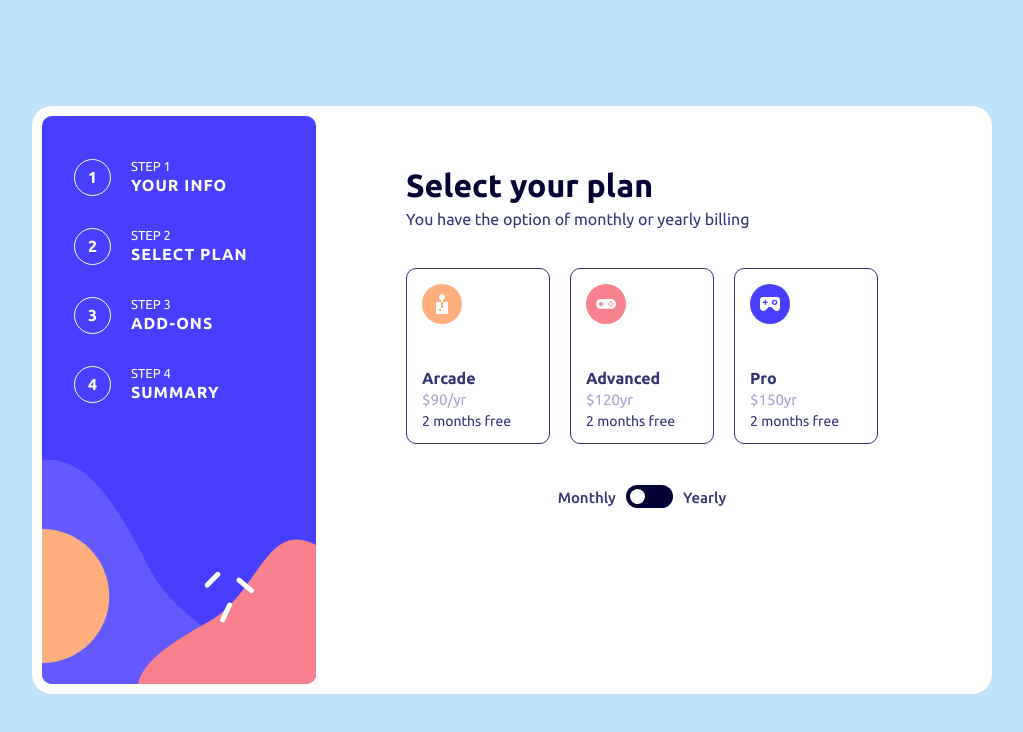
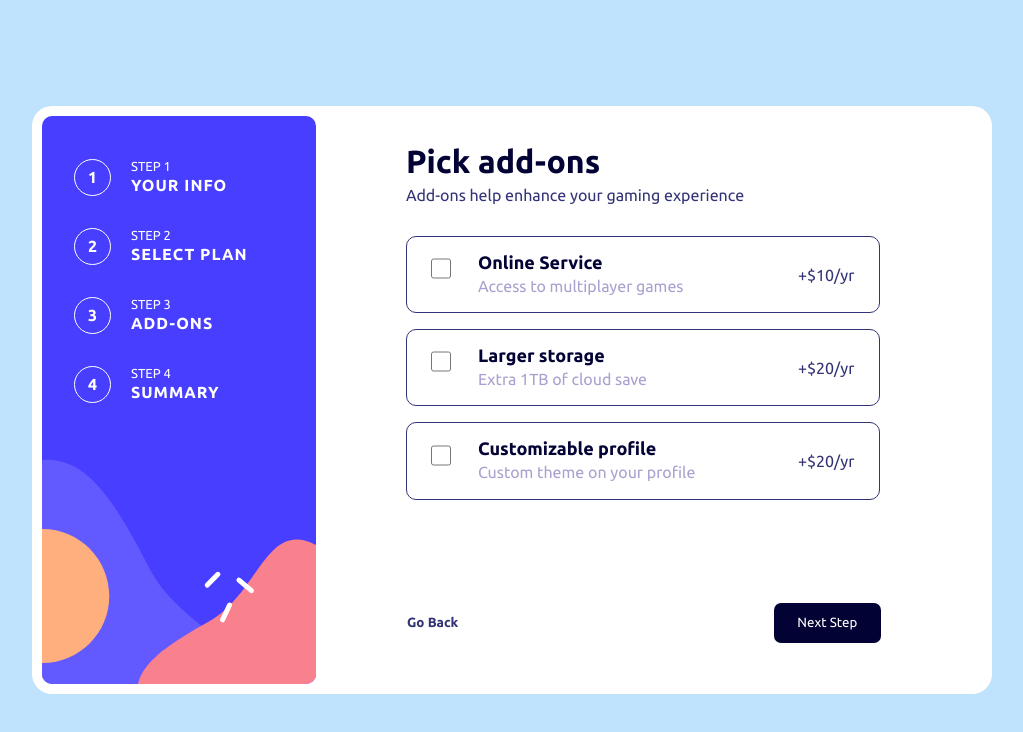
Before and after one commit to therealtmmy/multi-step-form, a React (Create React App) app: page / in a window 1280 px wide. Shown: the top 732 px of the page, without its empty margins (128-1151 px from the left). Built offline with nearby package versions, Linux system fonts and the light colour scheme.

Commit message:
Done builidng the select plan

```diff
--- a/src/App.js
+++ b/src/App.js
@@ -3,6 +3,7 @@ import Sidebar from "./Components/Sidebar";
 import Info from "./Components/NavContent/Info";
 import ThankYou from "./Components/NavContent/ThankYou";
 import SelectPlan from "./Components/NavContent/SelectPlan";
+import PickAddOns from "./Components/NavContent/PickAddOns";
 
 function App() {
   return (
@@ -11,7 +12,8 @@ function App() {
         <Sidebar />
         {/* <Info /> */}
         {/* <ThankYou /> */}
-        <SelectPlan />
+        {/* <SelectPlan /> */}
+        <PickAddOns />
       </div>
     </div>
   );
--- /dev/null
+++ b/src/Components/NavContent/PickAdd.css
@@ -0,0 +1,59 @@
+.AddOn {
+    margin-top: 1em;
+}
+
+.AddOn > :nth-child(2) {
+    color: rgb(51, 51, 119);
+    margin-bottom: 2em;
+}
+
+.Pick {
+    display: flex;
+    align-items: center;
+    gap: 4em;
+    width: 27em;
+    height: 2.2em;
+    border: 1px solid rgb(51, 51, 119);
+    padding: 20px;
+    border-radius: 10px;
+    margin-top: 16px;
+}
+
+
+
+
+.Service {
+    display: flex;
+    align-items: center;
+}
+
+.Service  > input {
+    width: 20px;
+color:  rgb(51, 51, 119);
+}
+
+.ServeBox {
+    margin-left: 1.5em;
+}
+
+.ServeBox > :first-child {
+    line-height: 10px;
+    color: rgb(2, 2, 53);
+    font-weight: 700;
+    font-size: 18px
+}
+
+.ServeBox > :last-child {
+    color:  rgb(171, 160, 207);
+    margin-top: -8px;
+    width: 16em;
+    font-size: 16px;
+}
+
+.Amount {
+    color:  rgb(51, 51, 119);
+}
+
+.Btn > :first-child {
+    font-weight: 600;
+}
--- /dev/null
+++ b/src/Components/NavContent/PickAddOns.jsx
@@ -0,0 +1,45 @@
+import React from "react";
+import "./PickAdd.css";
+import Pick from "./PickData";
+
+const PickAdds = ({ item }) => (
+  <>
+    <div className="Pick">
+      <div className="Service">
+        <input type="checkbox" className="Checkbox" />
+
+        <div className=" ServeBox">
+          <p>{item.online}</p>
+          <p>{item.access}</p>
+        </div>
+      </div>
+
+      <div className="Amount">
+        <p>{item.amount}</p>
+      </div>
+    </div>
+  </>
+);
+
+const PickAddOns = () => {
+  return (
+    <div className="AddOn">
+      <h1>Pick add-ons</h1>
+      <p>Add-ons help enhance your gaming experience</p>
+
+      <div>
+        {Pick.map((item, index) => (
+          <PickAdds key={index} item={item} {...item} />
+        ))}
+      </div>
+
+      <div className="Btn">
+        {" "}
+        <button>Go Back</button>
+        <button>Next Step</button>
+      </div>
+    </div>
+  );
+};
+
+export default PickAddOns;
--- /dev/null
+++ b/src/Components/NavContent/PickData.js
@@ -0,0 +1,23 @@
+const Pick = [
+  {
+    box: "",
+    online: "Online Service",
+    access: "Access to multiplayer games",
+    amount: "+$10/yr",
+  },
+  {
+    box: "",
+    online: "Larger storage",
+    access: "Extra 1TB of cloud save",
+    amount: "+$20/yr",
+  },
+
+  {
+    box: "",
+    online: "Customizable profile",
+    access: "Custom theme on your profile",
+    amount: "+$20/yr",
+  },
+];
+
+export default Pick;
--- a/src/Components/NavContent/SelectPlan.css
+++ b/src/Components/NavContent/SelectPlan.css
@@ -104,3 +104,21 @@ input:checked + .slider:before {
   -ms-transform: translateX(26px);
   transform: translateX(26px);
 }
+
+.Btn {
+    display: flex;
+    align-items: center;
+    justify-content: center;
+    gap: 18em;
+    margin-top: -30px;
+}
+
+.Btn > :first-child {
+    margin-left: -2em;
+    background: none;
+    font-weight: 500;
+    color: rgb(51, 51, 119);}
+
+.Btn > :nth-child(2) {
+    margin-left: 0em;
+}
--- a/src/Components/NavContent/SelectPlan.jsx
+++ b/src/Components/NavContent/SelectPlan.jsx
@@ -38,6 +38,12 @@ const SelectPlan = () => {
 
         <p>Yearly</p>
       </div>
+
+      <div className="Btn">
+        {" "}
+        <button>Go Back</button>
+        <button>Next Step</button>
+      </div>
     </div>
   );
 };
```
